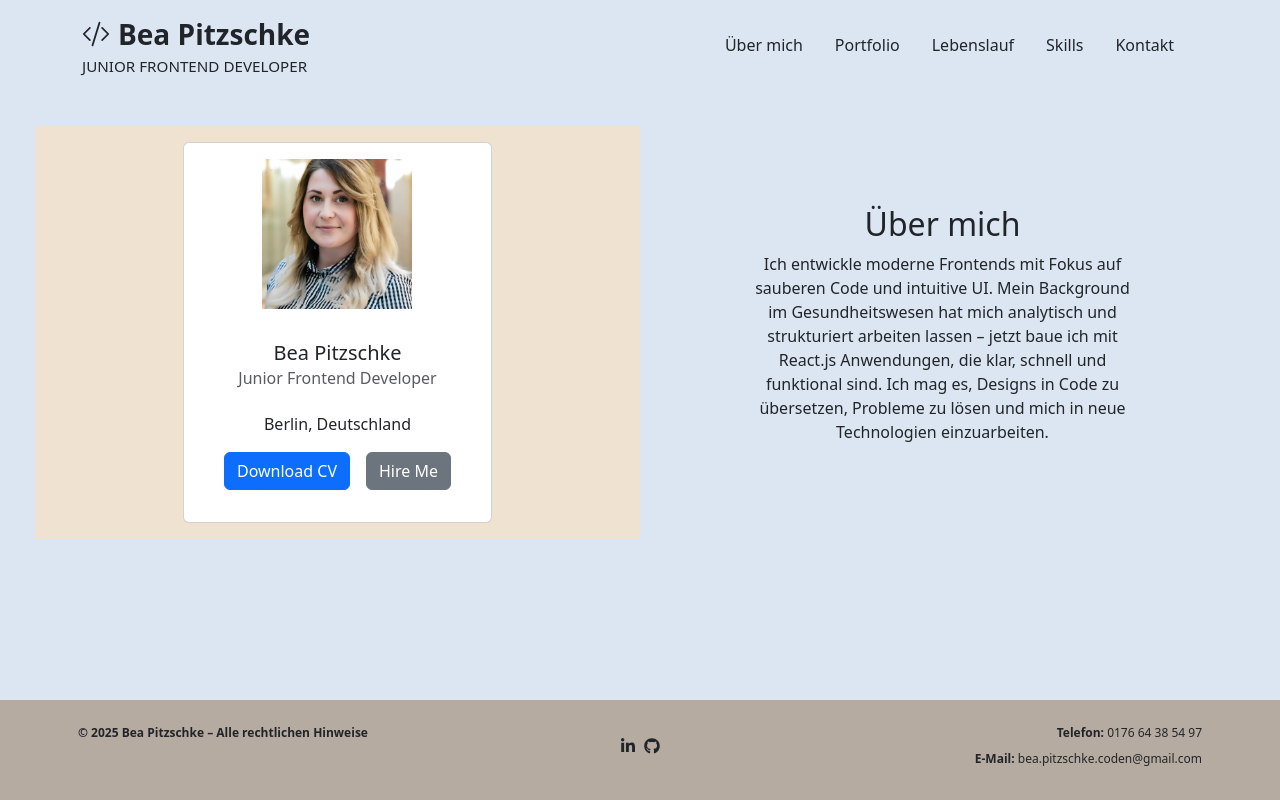
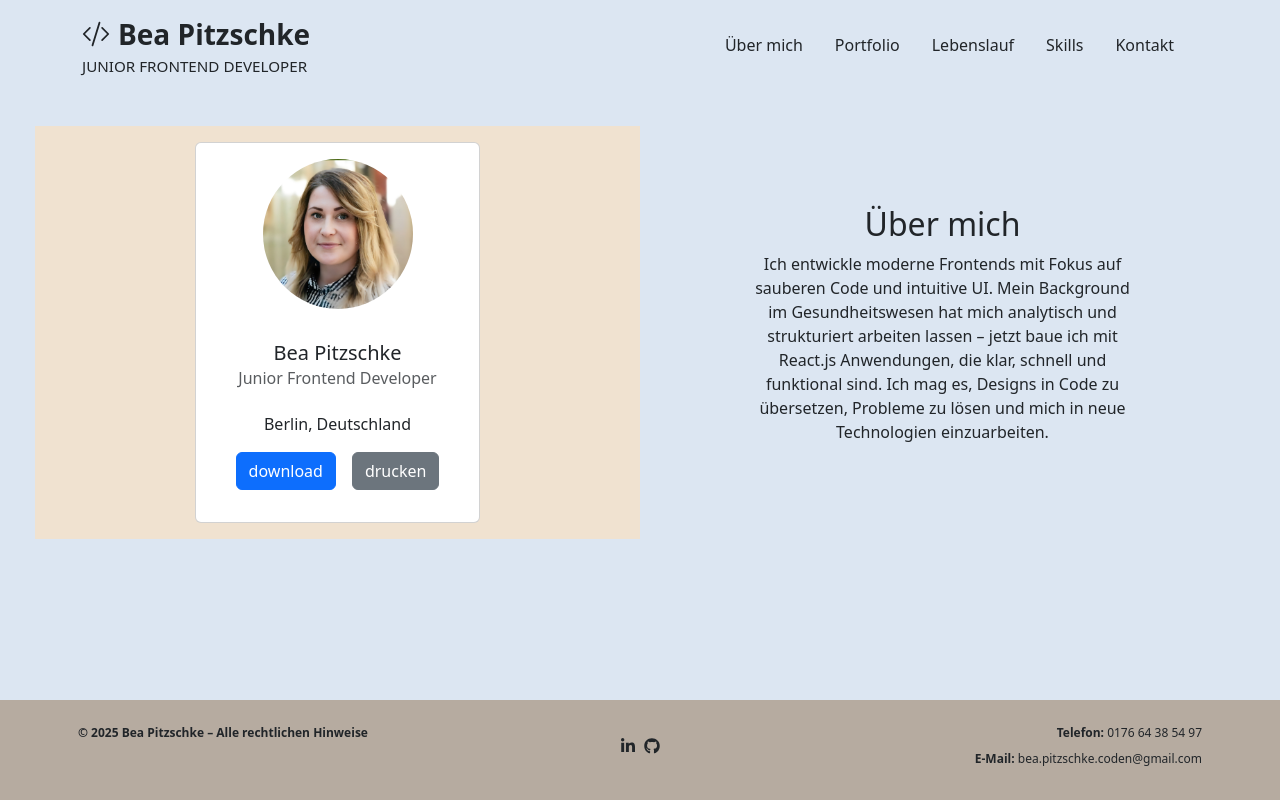
Before and after one commit to BeaCoden/my-cv, a React (Create React App) app: page / in a window 1280 px wide. Built offline with nearby package versions, Linux system fonts and the light colour scheme.

Commit message:
Refactor ProfileCard component; rename onHireMe to onPrintCV and update button labels for clarity

```diff
--- a/src/components/profilCard/ProfileCard.jsx
+++ b/src/components/profilCard/ProfileCard.jsx
@@ -2,10 +2,9 @@ import React from "react";
 import { Card, Button } from "react-bootstrap";
 import styles from "./ProfileCard.module.css";
 
-const ProfileCard = ({ image, name, title, location, onDownloadCV, onHireMe }) => {
+const ProfileCard = ({ image, name, title, location, onDownloadCV, onPrintCV }) => {
   return (
     <Card className={`text-center p-3 ${styles.cardContainer}`}>
-      {/* Profilbild oben, rund dargestellt */}
       <div className={styles.imageWrapper}>
         <Card.Img
           variant="top"
@@ -19,20 +18,18 @@ const ProfileCard = ({ image, name, title, location, onDownloadCV, onHireMe }) =
         <Card.Title className="mt-3">{name}</Card.Title>
         <Card.Subtitle className="text-muted mb-4">{title}</Card.Subtitle>
         <Card.Text>{location}</Card.Text>
-
-        {/* Buttons nebeneinander */}
         <div className="d-flex justify-content-center">
           <Button
             variant="primary"
             className="mx-2"
             onClick={onDownloadCV}>
-            Download CV
+            download
           </Button>
           <Button
             variant="secondary"
             className="mx-2"
-            onClick={onHireMe}>
-            Hire Me
+            onClick={onPrintCV}>
+            drucken
           </Button>
         </div>
       </Card.Body>
--- a/src/components/profilCard/ProfileCard.module.css
+++ b/src/components/profilCard/ProfileCard.module.css
@@ -1,19 +1,12 @@
-/* Container für die Karte: maximale Breite und zentriert */
 .cardContainer {
   max-width: 20rem;
   margin: 0 auto;
 }
 
-/* Wrapper für das Profilbild: fester Kreisbereich */
 .imageWrapper {
   width: 150px;
   height: 150px;
   margin: 0 auto;
+  border-radius: 50%;
+  overflow: hidden;
 }
-
-/* Profilbild-Styling: Füllt den Wrapper, behält Seitenverhältnis */
-.profileImage {
-  width: 100%;
-  height: 100%;
-  object-fit: cover;
-}
--- a/src/pages/hero/Hero.jsx
+++ b/src/pages/hero/Hero.jsx
@@ -12,7 +12,7 @@ const Hero = () => {
     console.log("CV-Download / Print ausgelöst");
   };
 
-  const handleHireMe = () => {
+  const handlePrintCV = () => {
     console.log("Hire Me geklickt");
   };
 
@@ -34,7 +34,7 @@ const Hero = () => {
                 title={title}
                 location={location}
                 onDownloadCV={handleDownloadCV}
-                onHireMe={handleHireMe}
+                onPrintCV={handlePrintCV}
               />
             </div>
           </Col>
```
